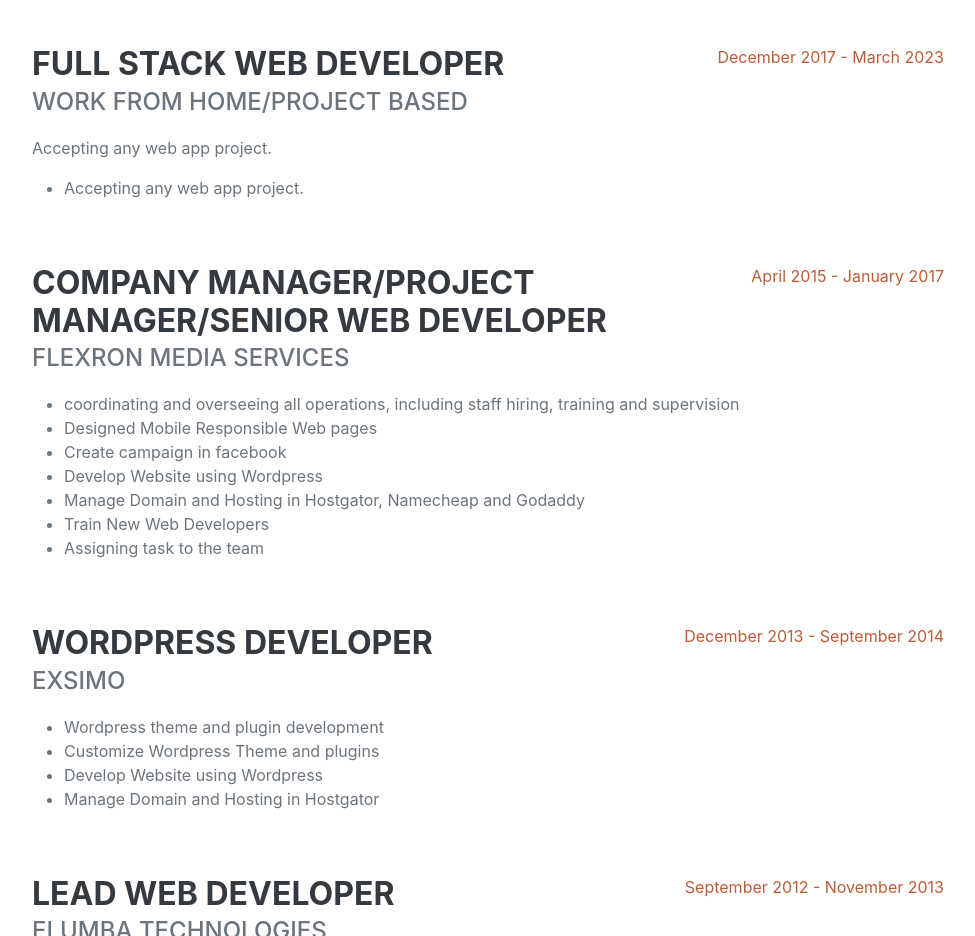
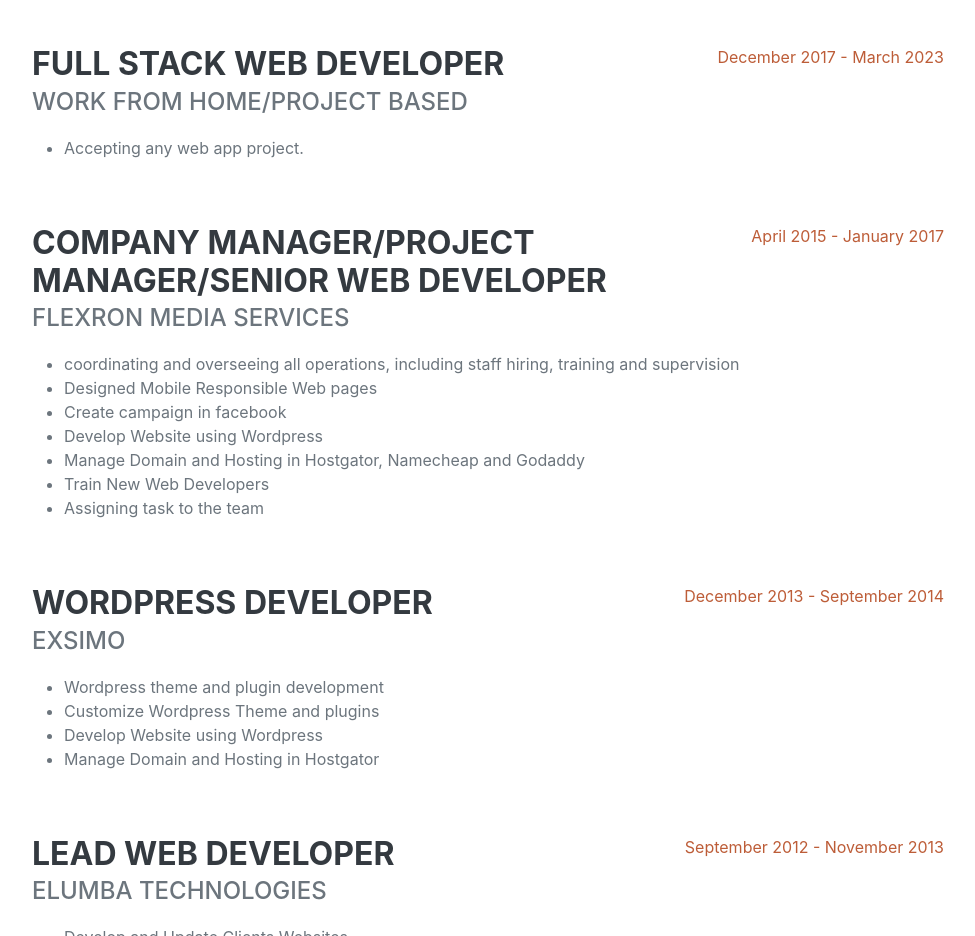
Before and after one commit to lepitenkevin/kevinlepiten, a plain HTML site: page index.html in a window 1280 px wide. Shown: the part 2201-3137 px from the top of the page, without its empty margins (288-1263 px from the left). Drawn offline with nearby package versions, Linux system fonts and the light colour scheme; a web font is replaced by a local one.

Commit message:
Update index.html

```diff
--- a/index.html
+++ b/index.html
@@ -122,7 +122,7 @@
                         <div class="flex-grow-1">
                             <h3 class="mb-0">Full Stack Web Developer</h3>
                             <div class="subheading mb-3">Work from home/Project Based</div>
-                            <p>Accepting any web app project.</p>
+
                             <ul>
                                 <li>Accepting any web app project.</li>
 
```
